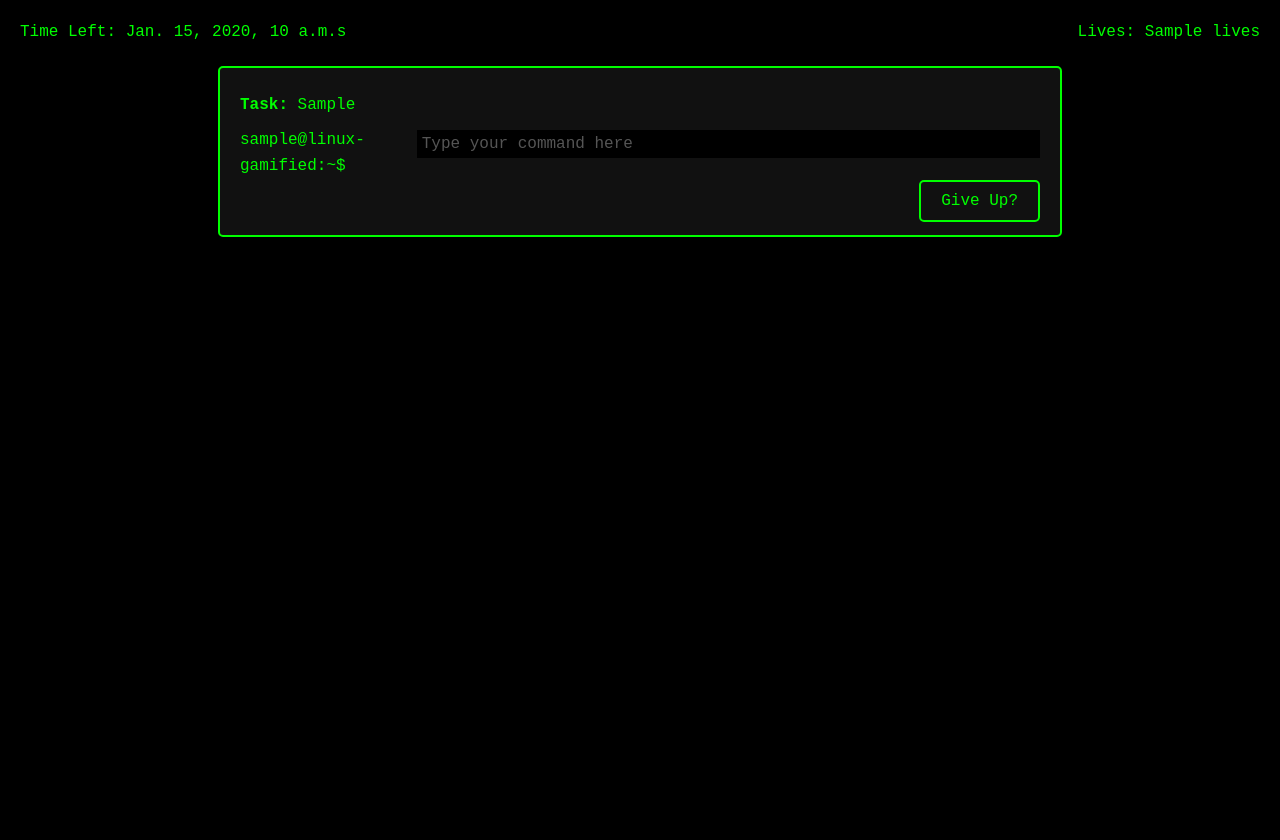
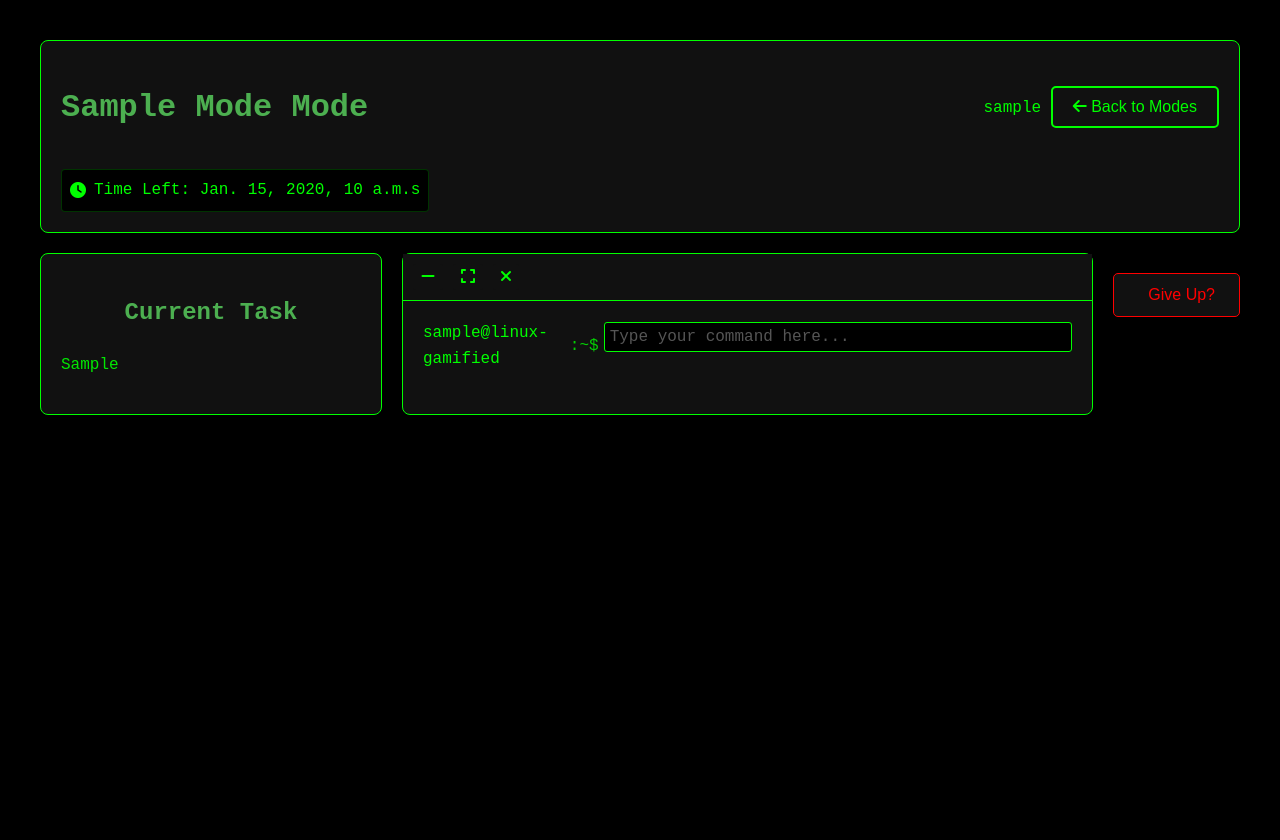
Before and after one commit to DavonGT/linux_gamified, a Django app: template game/templates/game/game.html in a window 1280 px wide. Before the commit the page ends 237 px from the top, so only its background shows below. Run offline with Django 5.2, Linux system fonts and the light colour scheme; tables that the repository leaves empty hold one stand-in row (values such as "Sample post"); the template is opened without the code that fills it: values that come from a table or form of the project are taken from there, most other values are stand-ins (such as "Sample title", 1, 10 or a date in 2020).

Commit message:
updated game UI

```diff
--- a/game/static/game/css/game.css
+++ b/game/static/game/css/game.css
@@ -1,40 +1,141 @@
+/* Base styles */
 body {
     font-family: 'Courier New', Courier, monospace;
     background-color: #000;
     color: #0f0;
     margin: 0;
     padding: 20px;
+    min-height: 100vh;
 }
 
-#header {
+/* Game container */
+.game-container {
+    max-width: 1400px;
+    margin: 0 auto;
+    padding: 20px;
+    display: flex;
+    flex-direction: column;
+    gap: 20px;
+}
+
+/* Game header */
+.game-header {
+    background-color: #111;
+    padding: 20px;
+    border-radius: 8px;
+    border: 1px solid #0f0;
+}
+
+.header-content {
     display: flex;
     justify-content: space-between;
-    margin-bottom: 20px;
+    align-items: center;
+    margin-bottom: 15px;
 }
 
-#header p {
-    margin: 0;
+.game-stats {
+    display: flex;
+    gap: 15px;
+    flex-wrap: wrap;
 }
 
-#terminal {
+.stat-item {
+    display: flex;
+    align-items: center;
+    gap: 8px;
+    padding: 8px;
+    background-color: #000;
+    border: 1px solid rgba(0, 255, 0, 0.2);
+    border-radius: 4px;
+}
+
+.stat-item i {
+    color: #0f0;
+}
+
+/* Main game content */
+.game-main {
+    display: flex;
+    gap: 20px;
+    flex: 1;
+}
+
+/* Task section */
+.task-section {
+    width: 300px;
     background-color: #111;
-    border: 2px solid #0f0;
-    border-radius: 5px;
+    border-radius: 8px;
+    padding: 20px;
+    border: 1px solid #0f0;
+}
+
+.task-description {
+    margin-top: 10px;
+    color: #0f0;
+    opacity: 0.9;
+}
+
+/* Terminal container */
+.terminal-container {
+    flex: 1;
+    display: flex;
+    flex-direction: column;
+    background-color: #111;
+    border-radius: 8px;
+    border: 1px solid #0f0;
+}
+
+.terminal-header {
+    padding: 10px;
+    background-color: #111;
+    border-bottom: 1px solid #0f0;
+}
+
+.terminal-controls {
+    display: flex;
+    gap: 10px;
+}
+
+.control-btn {
+    padding: 4px 8px;
+    background-color: #111;
+    color: #0f0;
+    border: none;
+    border-radius: 3px;
+    cursor: pointer;
+    transition: all 0.2s ease;
+}
+
+.control-btn:hover {
+    background-color: #222;
+}
+
+.terminal-window {
+    flex: 1;
+    display: flex;
+    flex-direction: column;
+}
+
+.terminal-content {
+    flex: 1;
     padding: 20px;
     overflow-y: auto;
-    width: 100%;
-    max-width: 800px;
-    margin: 0 auto;
 }
 
-#terminal p {
-    margin: 5px 0;
+.command-prompt {
+    display: flex;
+    align-items: center;
+    gap: 5px;
+    margin-bottom: 10px;
 }
 
-#prompt {
-    display: flex;
-    align-items: center;
-    margin-top: 10px;
+.username {
+    color: #0f0;
+}
+
+.path {
+    color: #0f0;
+    opacity: 0.8;
 }
 
 #user_command {
@@ -45,12 +146,19 @@ body {
     width: 100%;
     font-family: 'Courier New', Courier, monospace;
     font-size: 1rem;
+    padding: 5px;
+    border-radius: 3px;
+}
+
+#user_command:focus {
+    border: 1px solid #0f0;
 }
 
 #user_command::placeholder {
     color: #555;
 }
 
+/* Feedback styles */
 .feedback {
     margin-top: 10px;
     font-weight: bold;
@@ -73,27 +181,45 @@ body {
     font-weight: bold;
 }
 
-.g-u-button  {
-    text-align: right;
-    margin-top: 10px;
-    color:#ff0000
-}
-
 .game-over {
     color: #ff0000;
     font-size: 2em;
     font-weight: bold;
     text-align: center;
     margin-top: 50px;
+    display: flex;
+    align-items: center;
+    justify-content: center;
+    gap: 10px;
 }
 
-.give-up:hover {
-    font-weight: bold;
-    text-align: right;
-    margin-top: 50px;
-    color: red;
+/* Action section */
+.action-section {
+    margin-top: 20px;
+    text-align: center;
 }
 
+.give-up-button {
+    padding: 12px 24px;
+    font-size: 16px;
+    border: 1px solid #f00;
+    background-color: #111;
+    color: #f00;
+    border-radius: 5px;
+    cursor: pointer;
+    transition: all 0.3s ease;
+    display: flex;
+    align-items: center;
+    justify-content: center;
+    gap: 10px;
+}
+
+.give-up-button:hover {
+    background-color: #222;
+    box-shadow: 0 0 10px #f00;
+}
+
+/* Animations */
 @keyframes fadeIn {
     from {
         opacity: 0;
@@ -102,3 +228,33 @@ body {
         opacity: 1;
     }
 }
+
+/* Responsive design */
+@media (max-width: 1024px) {
+    .game-main {
+        flex-direction: column;
+    }
+
+    .task-section {
+        width: 100%;
+    }
+
+    .terminal-container {
+        margin-top: 20px;
+    }
+}
+
+@media (max-width: 768px) {
+    .game-container {
+        padding: 10px;
+    }
+
+    .game-header {
+        padding: 15px;
+    }
+
+    .game-stats {
+        flex-direction: column;
+        gap: 10px;
+    }
+}
--- a/game/templates/game/game.html
+++ b/game/templates/game/game.html
@@ -1,50 +1,100 @@
 <!DOCTYPE html>
 {% load static %}
-<html>
+<html lang="en">
 <head>
-    <title>Linux Gamified</title>
+    <meta charset="UTF-8">
+    <meta name="viewport" content="width=device-width, initial-scale=1.0">
+    <title>{{ mode|title }} Mode - {{ player.username }}</title>
     <link rel="stylesheet" href="{% static 'game/css/base.css' %}">
     <link rel="stylesheet" href="{% static 'game/css/game.css' %}">
-    <style>
-
-    </style>
+    <link rel="stylesheet" href="https://cdnjs.cloudflare.com/ajax/libs/font-awesome/6.0.0/css/all.min.css">
 </head>
 <body>
-    <div id="header">
+    <div class="game-container">
+        <!-- Game Header -->
+        <header class="game-header">
+            <div class="header-content">
+                <h1>{{ mode|title }} Mode</h1>
+                <div class="player-info">
+                    <span class="username">{{ player.username }}</span>
+                    <button class="back-button" onclick="window.location.href='{% url 'select_mode' %}'">
+                        <i class="fas fa-arrow-left"></i> Back to Modes
+                    </button>
+                </div>
+            </div>
+            <div class="game-stats">
                 {% if time != None %}
-            <p id="timer">Time Left: <span id="time-value">{{ time }}</span>s</p>
+                    <div class="stat-item">
+                        <i class="fas fa-clock"></i>
+                        <span>Time Left: <span id="time-value">{{ time }}</span>s</span>
+                    </div>
                 {% endif %}
-        {% if mode == 'survival' %}
-            <p id="survival_score">Score: {{ survival_score }}</p>
-        {% elif mode == 'time_attack' %}
-            <p id="time_attack_score">Score: {{ time_attack_score }}</p>
-        {% elif mode == 'hardcore_survival' %}
-            <p id="ha_score">Score: {{ ha_score }}</p>
-        {% elif mode == 'hardcore_time_attack' %}
-            <p id="hta_score">Score: {{ hta_score }}</p>
-        {% endif %}
-
-        {% if lives != None %}
-            <p id="lives">Lives: <span id="lives-value">{{ lives }}</span></p>
+                {% if mode == 'survival' or mode == 'hardcore_survival' %}
+                    <div class="stat-item">
+                        <i class="fas fa-trophy"></i>
+                        <span>Score: {{ survival_score|default_if_none:0 }}</span>
+                    </div>
+                    <div class="stat-item">
+                        <i class="fas fa-heart"></i>
+                        <span>Lives: <span id="lives-value">{{ lives }}</span></span>
+                    </div>
+                {% elif mode == 'time_attack' or mode == 'hardcore_time_attack' %}
+                    <div class="stat-item">
+                        <i class="fas fa-trophy"></i>
+                        <span>Score: {{ time_attack_score|default_if_none:0 }}</span>
+                    </div>
                 {% endif %}
             </div>
-    <div id="terminal">
-        <p><strong>Task:</strong> {{ question.task }}</p>
-        <div id="prompt">
-            <span>{{ player }}@linux-gamified:~$</span>
+        </header>
+
+        <!-- Main Game Content -->
+        <main class="game-main">
+            <div class="task-section">
+                <h2>Current Task</h2>
+                <p class="task-description">{{ question.task }}</p>
+            </div>
+
+            <div class="terminal-container">
+                <div class="terminal-header">
+                    <div class="terminal-controls">
+                        <button class="control-btn" onclick="minimizeTerminal()">
+                            <i class="fas fa-minus"></i>
+                        </button>
+                        <button class="control-btn" onclick="maximizeTerminal()">
+                            <i class="fas fa-expand"></i>
+                        </button>
+                        <button class="control-btn" onclick="closeTerminal()">
+                            <i class="fas fa-times"></i>
+                        </button>
+                    </div>
+                </div>
+                <div id="terminal" class="terminal-window">
+                    <div class="terminal-content">
+                        <div class="command-prompt">
+                            <span class="username">{{ player }}@linux-gamified</span>
+                            <span class="path">:~$</span>
                             <input type="hidden" id="question_id" value="{{ question.id }}">
                             <input type="text" id="user_command"
-                   placeholder="Type your command here"
+                                   placeholder="Type your command here..."
                                    autocomplete="off"
                                    autofocus>
                         </div>
                         <div id="feedback-container">
                             <p id="feedback" class="feedback"></p>
-            <p id="game-over-message" class="game-over" style="display: none; text-align: center;">GAME OVER</p>
+                            <p id="game-over-message" class="game-over" style="display: none;">
+                                <i class="fas fa-skull-crossbones"></i> GAME OVER
+                            </p>
                         </div>
-        <div class="g-u-button">
-            <a href='{% url "game_over" %}' class="give-up">Give Up?</a>
                     </div>
+                </div>
+            </div>
+
+            <div class="action-section">
+                <button class="give-up-button" onclick="window.location.href='{% url 'game_over' %}'">
+                    <i class="fas fa-flag-white"></i> Give Up?
+                </button>
+            </div>
+        </main>
     </div>
 
     <script src="{% static 'game/js/game.js' %}"></script>
@@ -61,16 +111,16 @@
         // DOM elements
         const elements = {
             timer: document.getElementById('time-value'),
-            survival_score: document.getElementById('survival_score'),
-            time_attack_score: document.getElementById('time_attack_score'),
-            hs_score: document.getElementById('hs_score'),
-            hta_score: document.getElementById('hta_score'),
+            survival_score: document.querySelector('.stat-item:has(i.fas.fa-trophy) span'),
+            time_attack_score: document.querySelector('.stat-item:has(i.fas.fa-trophy) span'),
             lives: document.getElementById('lives-value'),
             userCommand: document.getElementById('user_command'),
             feedback: document.getElementById('feedback'),
             gameOverMsg: document.getElementById('game-over-message'),
             terminal: document.getElementById('terminal')
         };
+
+        // Initialize game
         document.addEventListener('DOMContentLoaded', initGame);
     </script>
 </body>
```
Lines whose indentation alone changed are shown as unchanged.
